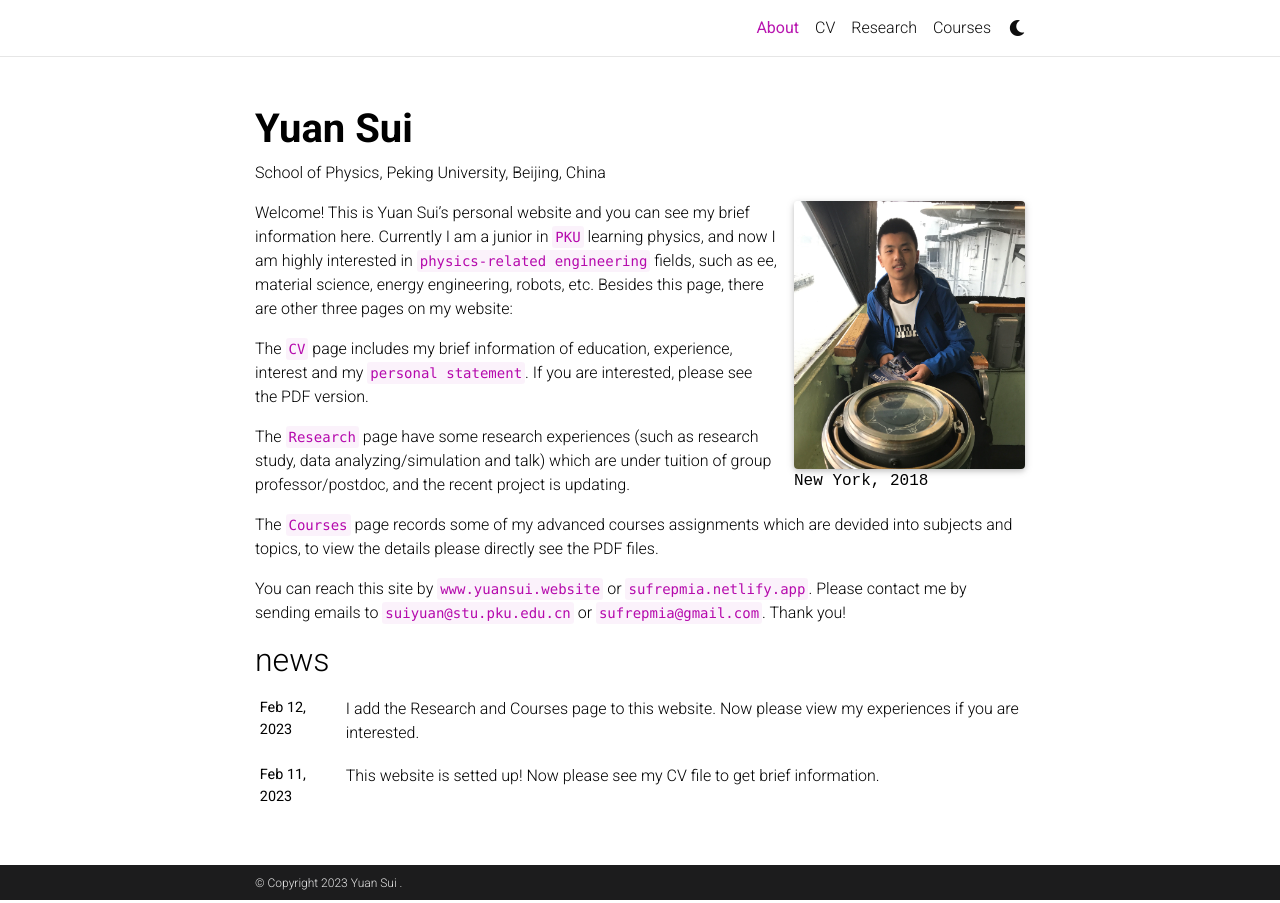
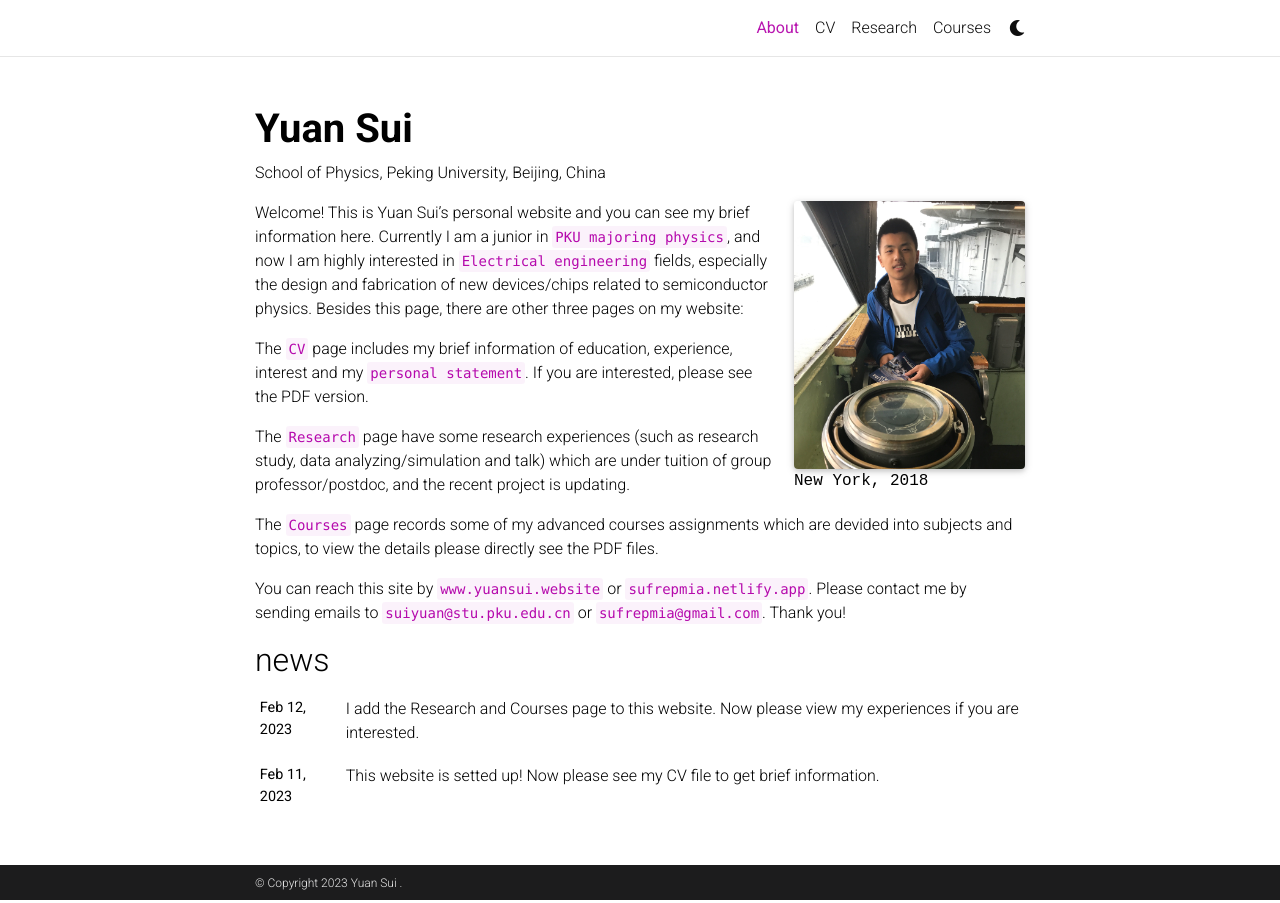
Before and after one commit to sufrepmia/al-folio_theme, a Jekyll site: the page built from _pages/about.md, in a window 1280 px wide. Built offline with Jekyll 4.4.1, drawn with Linux system fonts in a browser that asks for light colours; full-size pictures stand in for the smaller copies a plugin makes; comment, search, counter and statistics services are not loaded; a style sheet for code colours, icons or effects is not loaded.

Commit message:
Update about.md

```diff
--- a/_pages/about.md
+++ b/_pages/about.md
@@ -14,7 +14,7 @@ profile:
 news: true # includes a list of news items
 ---
 
-Welcome! This is Yuan Sui's personal website and you can see my brief information here. Currently I am a junior in `PKU` learning physics, and now I am highly interested in `physics-related engineering` fields, such as ee, material science, energy engineering, robots, etc. Besides this page, there are other three pages on my website:
+Welcome! This is Yuan Sui's personal website and you can see my brief information here. Currently I am a junior in `PKU majoring physics`, and now I am highly interested in `Electrical engineering` fields, especially the design and fabrication of new devices/chips related to semiconductor physics. Besides this page, there are other three pages on my website:
 
 The `CV` page includes my brief information of education, experience, interest and my `personal statement`. If you are interested, please see the PDF version.
 
```
